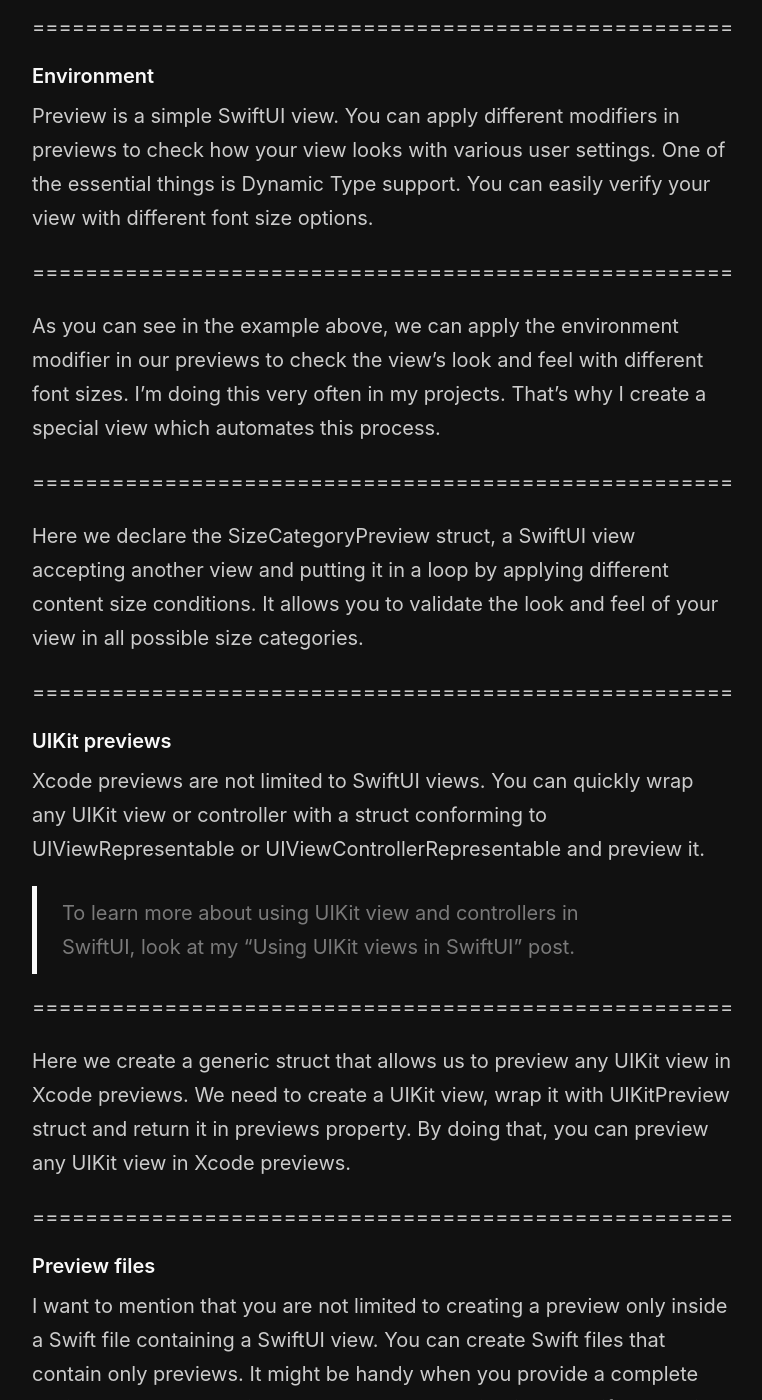
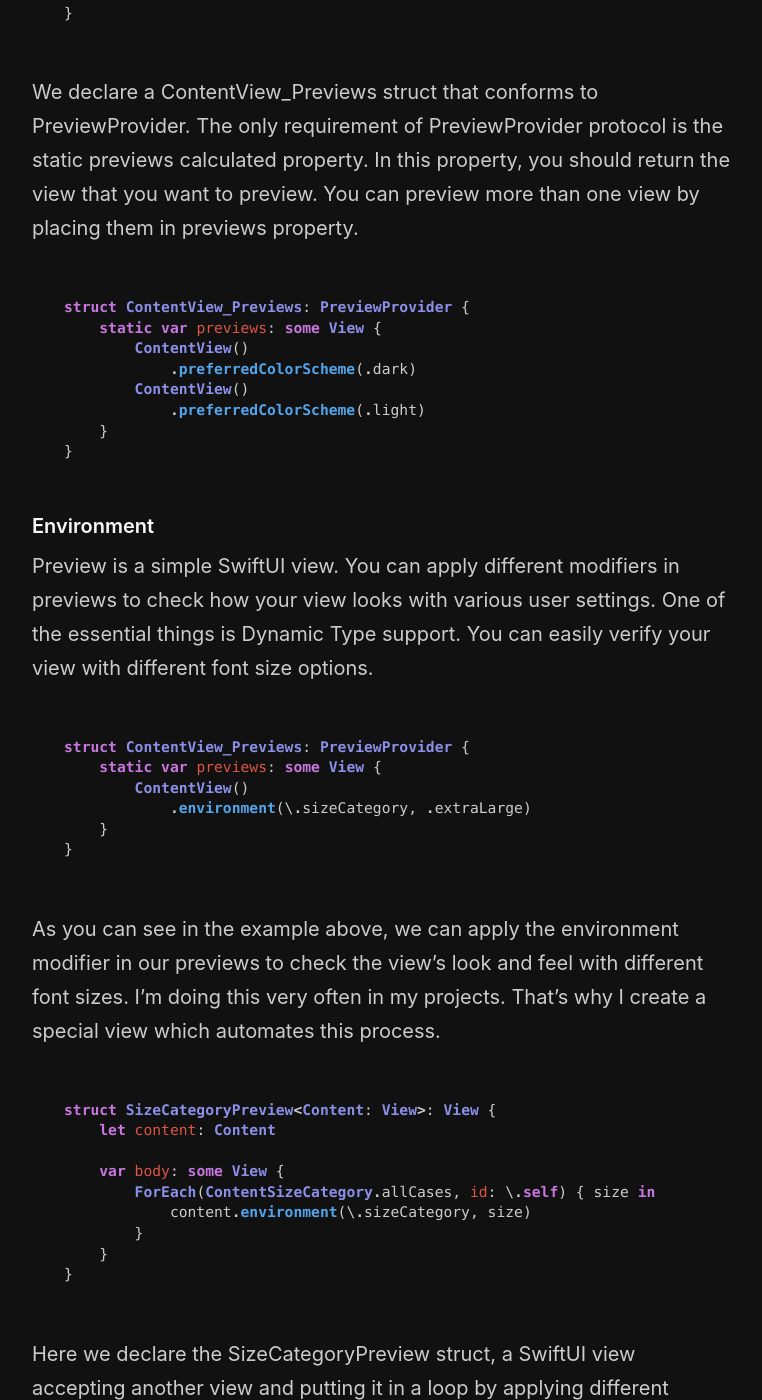
Before and after one commit to mecid/mecid.github.io, a Jekyll site: the page built from _posts/2021-03-10-mastering-swiftui-previews.md, in a window 1280 px wide and 1400 px high, scrolled down 857 px. Shown: the whole window, without its empty margins (258-1020 px from the left). Built offline with Jekyll 4.4.1, drawn with Linux system fonts in a browser that asks for light colours; some of the changed text lies outside the part shown.

Commit message:
code examples for previews post added

````diff
--- a/_posts/2021-03-10-mastering-swiftui-previews.md
+++ b/_posts/2021-03-10-mastering-swiftui-previews.md
@@ -10,35 +10,99 @@ This week, I want to talk about one of the most powerful Xcode features, SwiftUI
 #### Basics
 Xcode monitors your Swift files, and as soon as your Swift file contains the struct that conforms to PreviewProvider, it shows you a preview canvas. Let's take a look at the example.
 
-=====================================================
+```swift
+struct ContentView: View {
+    var body: some View {
+        Text("Hello World!")
+    }
+}
+
+struct ContentView_Previews: PreviewProvider {
+    static var previews: some View {
+        ContentView()
+    }
+}
+```
 
 We declare a ContentView_Previews struct that conforms to PreviewProvider. The only requirement of PreviewProvider protocol is the static previews calculated property. In this property, you should return the view that you want to preview. You can preview more than one view by placing them in previews property.
 
-=====================================================
+```swift
+struct ContentView_Previews: PreviewProvider {
+    static var previews: some View {
+        ContentView()
+            .preferredColorScheme(.dark)
+        ContentView()
+            .preferredColorScheme(.light)
+    }
+}
+```
 
 #### Environment
 Preview is a simple SwiftUI view. You can apply different modifiers in previews to check how your view looks with various user settings. One of the essential things is Dynamic Type support. You can easily verify your view with different font size options.
 
-=====================================================
+```swift
+struct ContentView_Previews: PreviewProvider {
+    static var previews: some View {
+        ContentView()
+            .environment(\.sizeCategory, .extraLarge)
+    }
+}
+```
 
 As you can see in the example above, we can apply the environment modifier in our previews to check the view's look and feel with different font sizes. I'm doing this very often in my projects. That's why I create a special view which automates this process.
 
-=====================================================
+```swift
+struct SizeCategoryPreview<Content: View>: View {
+    let content: Content
+
+    var body: some View {
+        ForEach(ContentSizeCategory.allCases, id: \.self) { size in
+            content.environment(\.sizeCategory, size)
+        }
+    }
+}
+```
 
 Here we declare the SizeCategoryPreview struct, a SwiftUI view accepting another view and putting it in a loop by applying different content size conditions. It allows you to validate the look and feel of your view in all possible size categories.
 
-=====================================================
+```swift
+struct ContentView_Previews: PreviewProvider {
+    static var previews: some View {
+        SizeCategoryPreview(content: ContentView())
+    }
+}
+```
 
 #### UIKit previews
 Xcode previews are not limited to SwiftUI views. You can quickly wrap any UIKit view or controller with a struct conforming to UIViewRepresentable or UIViewControllerRepresentable and preview it.
 
 > To learn more about using UIKit view and controllers in SwiftUI, look at my "Using UIKit views in SwiftUI" post.
 
-=====================================================
+```swift
+struct UIKitPreview: UIViewRepresentable {
+    typealias UIViewType = UIView
+
+    let view: UIViewType
+
+    func makeUIView(context: Context) -> UIViewType {
+        view
+    }
+
+    func updateUIView(_ uiView: UIViewType, context: Context) {
+
+    }
+}
+```
 
 Here we create a generic struct that allows us to preview any UIKit view in Xcode previews. We need to create a UIKit view, wrap it with 	UIKitPreview struct and return it in previews property. By doing that, you can preview any UIKit view in Xcode previews.
 
-=====================================================
+```swift
+struct ContentView_Previews: PreviewProvider {
+    static var previews: some View {
+        UIKitPreview(view: MKMapView())
+    }
+}
+```
 
 #### Preview files
 I want to mention that you are not limited to creating a preview only inside a Swift file containing a SwiftUI view. You can create Swift files that contain only previews. It might be handy when you provide a complete design system or a UI library. For example, I maintain the SwiftUI charting library, and I have a Swift file that contains the previews of all available chart views in my library.
````
